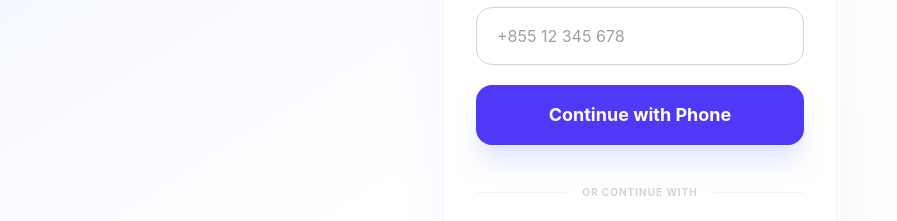
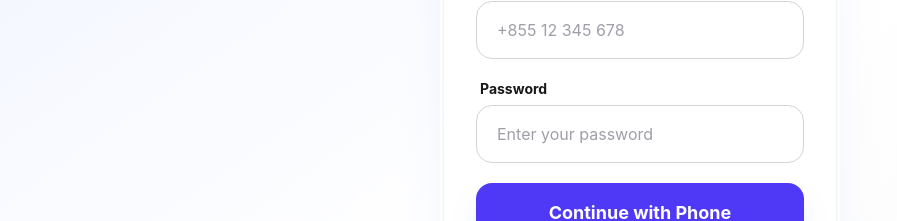
Before and after one commit to Hen-Heang/we-commerce-frontend, a Next.js app: page /login in a window 1280 px wide. Shown: the part 345-566 px from the top of the page, without its empty margins (0-897 px from the left). Built offline with nearby package versions, Linux system fonts and the light colour scheme; no server answers.

Commit message:
add new config

```diff
--- a/src/app/(auth)/login/page.tsx
+++ b/src/app/(auth)/login/page.tsx
@@ -22,6 +22,7 @@ const loginSchema = z.object({
     .min(6, "Phone number is too short")
     .max(20, "Phone number is too long")
     .regex(/^\+?[0-9]+$/, "Digits only, optional leading +"),
+  password: z.string().min(1, "Password is required"),
 });
 
 type LoginFormValues = z.infer<typeof loginSchema>;
@@ -36,17 +37,18 @@ export default function LoginPage() {
     formState: { errors, isSubmitting },
   } = useForm<LoginFormValues>({
     resolver: zodResolver(loginSchema),
-    defaultValues: { phoneNumber: "" },
+    defaultValues: { phoneNumber: "", password: "" },
   });
 
   /* ---------------- Submit handler ---------------- */
   async function onSubmit(values: LoginFormValues) {
     setServerError(null);
     try {
-      // Backend route: POST /api/v1/auth/loginPhoneNumber/{phoneNumber}
-      // Note: phone is in the URL path, body is empty.
+      // Backend route: POST /api/v1/auth/loginPhoneNumber
+      // Phone + password go in the JSON body (PhoneLoginRequest), not the URL path.
       const res = await api.post<BaseResponse<AuthResponse>>(
-        `/auth/loginPhoneNumber/${encodeURIComponent(values.phoneNumber)}`
+        `/auth/loginPhoneNumber`,
+        { phoneNumber: values.phoneNumber, password: values.password }
       );
 
       // Unwrap the BaseResponse envelope.
@@ -60,9 +62,9 @@ export default function LoginPage() {
       router.push("/market"); // redirect to marketplace after login
     } catch (err) {
       const ax = err as AxiosError<BaseResponse<unknown>>;
-      // Backend currently returns 500 for unknown phone — show a friendly message.
+      // 401 on bad credentials, 404 if the phone number was never registered.
       setServerError(
-        ax.response?.data?.message ?? "Phone number not registered or server error"
+        ax.response?.data?.message ?? "Incorrect phone number or password"
       );
     }
   }
@@ -100,6 +102,30 @@ export default function LoginPage() {
           {errors.phoneNumber && (
             <p className="mt-2 text-sm font-bold text-red-600 ml-1">
               {errors.phoneNumber.message}
+            </p>
+          )}
+        </div>
+
+        <div>
+          <label
+            htmlFor="password"
+            className="mb-1.5 block text-sm font-bold text-zinc-900 ml-1"
+          >
+            Password
+          </label>
+          <div className="relative group">
+            <input
+              id="password"
+              type="password"
+              autoComplete="current-password"
+              placeholder="Enter your password"
+              {...register("password")}
+              className="w-full rounded-2xl border border-zinc-300 bg-white px-5 py-4 text-base text-zinc-950 placeholder:text-zinc-400 outline-none ring-indigo-500/20 transition-all focus:border-indigo-600 focus:ring-4"
+            />
+          </div>
+          {errors.password && (
+            <p className="mt-2 text-sm font-bold text-red-600 ml-1">
+              {errors.password.message}
             </p>
           )}
         </div>
--- a/src/app/(auth)/register/page.tsx
+++ b/src/app/(auth)/register/page.tsx
@@ -14,8 +14,9 @@ import { saveTokens } from "@/lib/auth";
 import type { BaseResponse, AuthResponse, RegisterRequest } from "@/types/api";
 
 /**
- * Backend's RegisterRequest has 9 fields. For the portfolio UI we collect
- * the four genuinely required ones and send sensible defaults for the rest.
+ * Backend's RegisterRequest has 8 fields (role is server-assigned, not
+ * client-settable). For the portfolio UI we collect the four genuinely
+ * required ones and send sensible defaults for the rest.
  * (See AuthenticationService.register — it tolerates nulls for optional fields.)
  */
 const registerSchema = z.object({
@@ -53,7 +54,6 @@ export default function RegisterPage() {
         photoProfile: undefined,
         googleLink: undefined,
         maplink: undefined,
-        role: "USER",
       };
 
       const res = await api.post<BaseResponse<AuthResponse>>(
--- a/src/app/(shop)/profile/page.tsx
+++ b/src/app/(shop)/profile/page.tsx
@@ -13,6 +13,7 @@ import { fetchAllCategories, createProduct } from "@/lib/products";
 import { useCartStore } from "@/store/cartStore";
 import { useShopStore } from "@/store/shopStore";
 import { clearTokens } from "@/lib/auth";
+import { logout } from "@/lib/api";
 import { ConfirmDialog } from "@/components/shop/ConfirmDialog";
 import { SavedPaymentMethodsList } from "@/components/shop/SavedPaymentMethodsList";
 import type { UserProfile, UserProfileUpdate, ProductCreateRequest } from "@/types/api";
@@ -40,8 +41,8 @@ export default function ProfilePage() {
 
   /* ---------------- Logout ---------------- */
   const [logoutOpen, setLogoutOpen] = useState(false);
-  function handleLogout() {
-    clearTokens();
+  async function handleLogout() {
+    await logout();
     clearCart();
     queryClient.clear();
     toast.success("Logged out");
--- a/src/components/ServiceWorkerRegistrar.tsx
+++ b/src/components/ServiceWorkerRegistrar.tsx
@@ -4,6 +4,10 @@ import { useEffect } from "react";
 
 export function ServiceWorkerRegistrar() {
   useEffect(() => {
+    // Skip in dev: the SW's cache-first handling of /_next/static/ conflicts
+    // with Fast Refresh's ever-changing chunk hashes, causing reload loops.
+    if (process.env.NODE_ENV !== "production") return;
+
     if ("serviceWorker" in navigator) {
       navigator.serviceWorker.register("/sw.js").catch(() => {
         // SW registration failure is non-fatal — app works without it.
--- a/src/components/shop/ProfileMenu.tsx
+++ b/src/components/shop/ProfileMenu.tsx
@@ -16,7 +16,8 @@ import {
   ChevronRight,
 } from "lucide-react";
 
-import { clearTokens, isAuthenticated } from "@/lib/auth";
+import { isAuthenticated } from "@/lib/auth";
+import { logout } from "@/lib/api";
 import { useCartStore } from "@/store/cartStore";
 
 /**
@@ -76,8 +77,8 @@ export function ProfileMenu({
     return () => document.removeEventListener("keydown", onKey);
   }, [open, onClose]);
 
-  function handleLogout() {
-    clearTokens();
+  async function handleLogout() {
+    await logout();
     clearCart();
     queryClient.clear();
     onClose();
--- a/src/lib/api.ts
+++ b/src/lib/api.ts
@@ -55,6 +55,22 @@ function kickToLogin() {
   clearTokens();
   if (typeof window !== "undefined") {
     window.location.replace("/login");
+  }
+}
+
+/**
+ * Logs out on the server (revokes all of the user's stored access/refresh
+ * tokens — see LogoutService on the backend) and always clears local tokens
+ * afterward, even if the network call fails, so the user isn't stuck
+ * "logged in" client-side.
+ */
+export async function logout(): Promise<void> {
+  try {
+    await api.post("/auth/logout");
+  } catch {
+    // best-effort — still proceed to clear the local session
+  } finally {
+    clearTokens();
   }
 }
 
--- a/src/types/api.ts
+++ b/src/types/api.ts
@@ -27,7 +27,6 @@ export interface RegisterRequest {
   phoneNumber: string;
   address?: string;
   photoProfile?: string;
-  role?: "USER" | "ADMIN";
   googleLink?: string;
   maplink?: string;
 }
```
Also changed, not shown: 1 other file (tests, documents, lock files or other folders).
